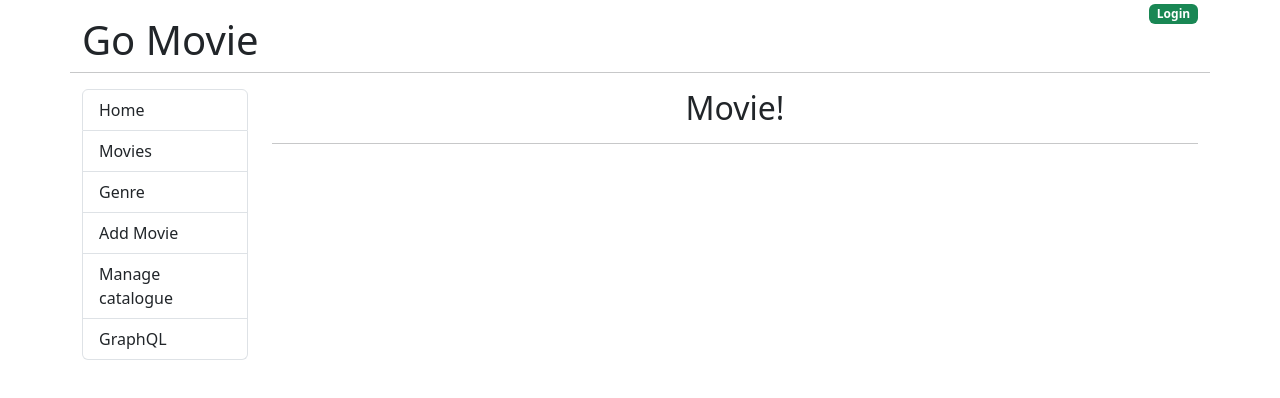
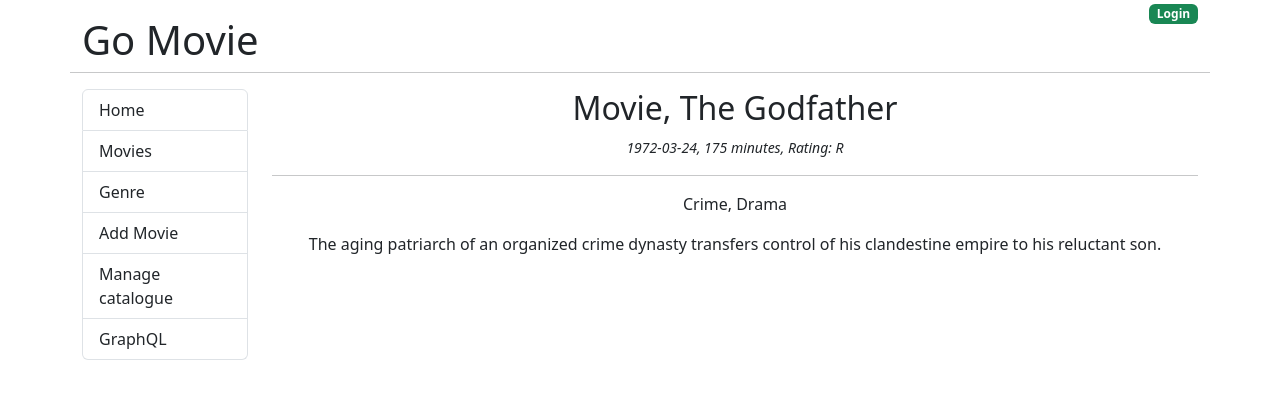
Before and after one commit to Guiziin227/go-watch, a React (Vite) app in the folder go-watch-front/go-watch/: page /movies/1 in a window 1280 px wide. Shown: the top 398 px of the page. Built offline with nearby package versions, Linux system fonts and the light colour scheme.

Commit message:
feat: addfuncionality

```diff
--- a/go-watch-front/go-watch/src/components/Movie.jsx
+++ b/go-watch-front/go-watch/src/components/Movie.jsx
@@ -1,8 +1,37 @@
+import { useEffect, useState } from 'react'
+import { useParams } from 'react-router-dom'
+
 export default function Movie() {
+  const [movie, setMovie] = useState({})
+
+  let { id } = useParams()
+
+  useEffect(() => {
+    let myMovie = {
+      id: 2,
+      title: 'The Godfather',
+      release_date: '1972-03-24',
+      runtime: 175,
+      genre: 'Crime, Drama',
+      mpaa_rating: 'R',
+      description:
+        'The aging patriarch of an organized crime dynasty transfers control of his clandestine empire to his reluctant son.',
+    }
+    setMovie(myMovie)
+  }, [id])
+
   return (
     <div className="text-center">
-      <h2>Movie!</h2>
+      <h2>Movie, {movie.title}</h2>
+      <small>
+        <em>
+          {movie.release_date}, {movie.runtime} minutes, Rating:{' '}
+          {movie.mpaa_rating}
+        </em>
+      </small>
       <hr />
+      <p>{movie.genre}</p>
+      <p>{movie.description}</p>
     </div>
   )
 }
```
